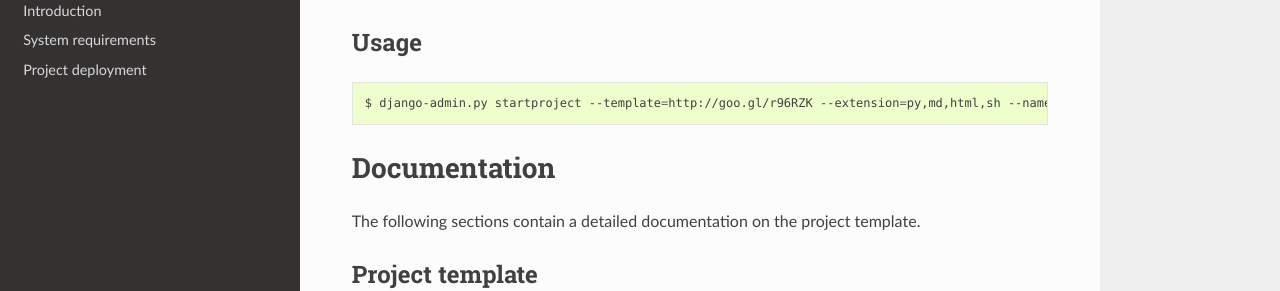
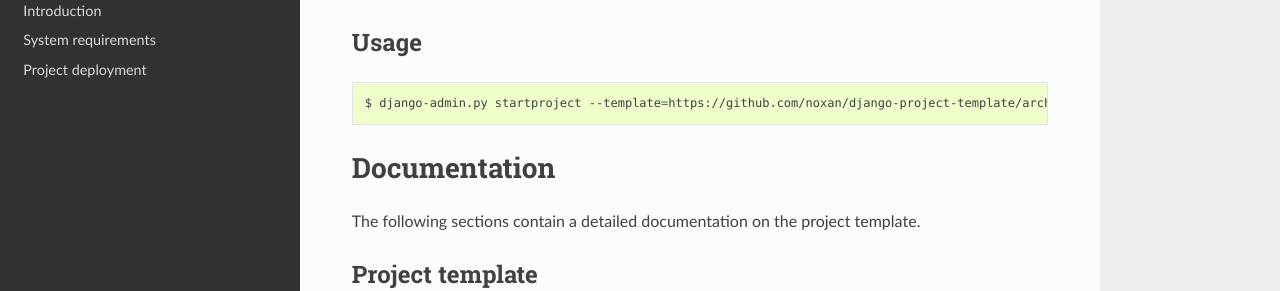
Before and after one commit to byteweaver/django-genesis, a Sphinx documentation site: the page built from docs/index.rst, in a window 1280 px wide and 900 px high, scrolled down 490 px. Shown: the part 164-455 px from the top of the window. Built offline with Sphinx 7.4.7 and the Read the Docs theme 2.0.0, drawn with Linux system fonts in a browser that asks for light colours; some of the changed lines change nothing that is shown.

Commit message:
replace google url shortener in readme file

```diff
--- a/docs/index.rst
+++ b/docs/index.rst
@@ -30,7 +30,7 @@ Usage
 
 .. code-block:: Bash
 
-    $ django-admin.py startproject --template=http://goo.gl/r96RZK --extension=py,md,html,sh --name=Makefile <project_name>
+    $ django-admin.py startproject --template=https://github.com/noxan/django-project-template/archive/master.zip --extension=py,md,html,sh --name=Makefile <project_name>
 
 Documentation
 =============
```
